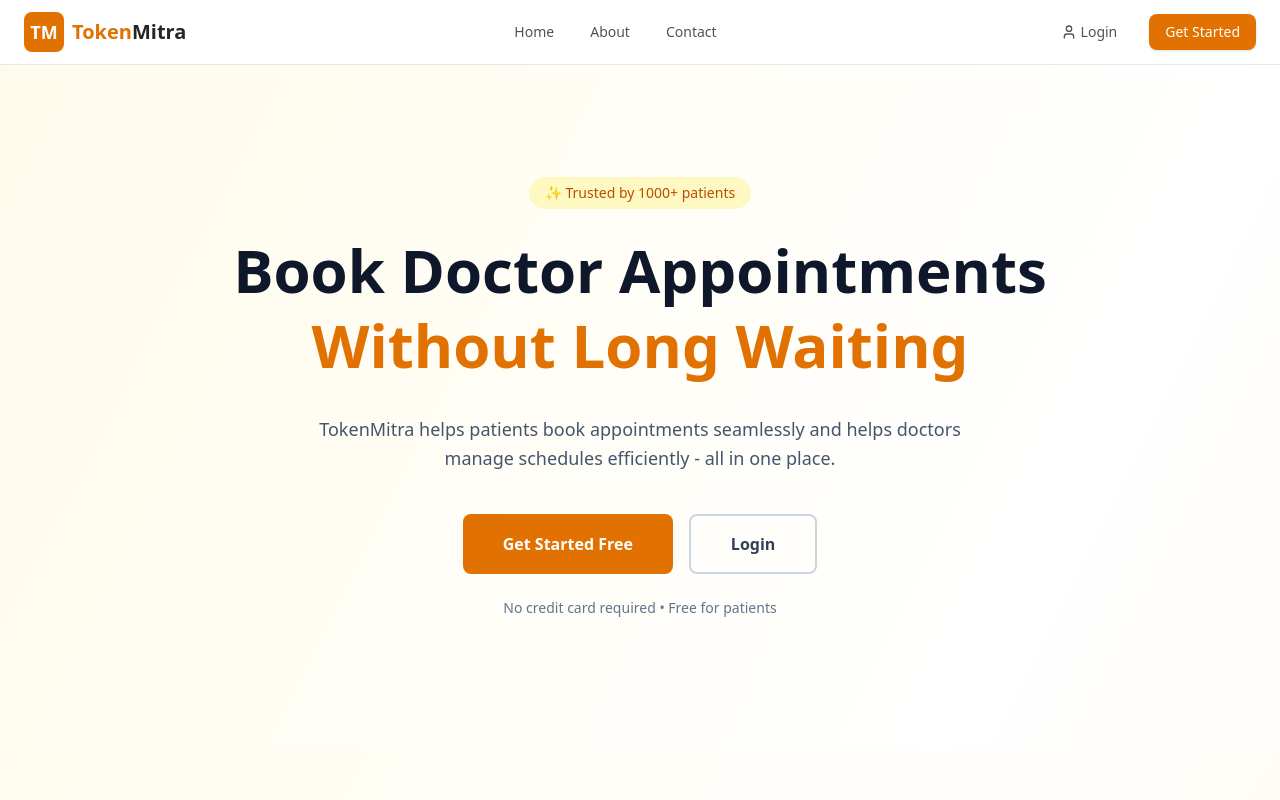
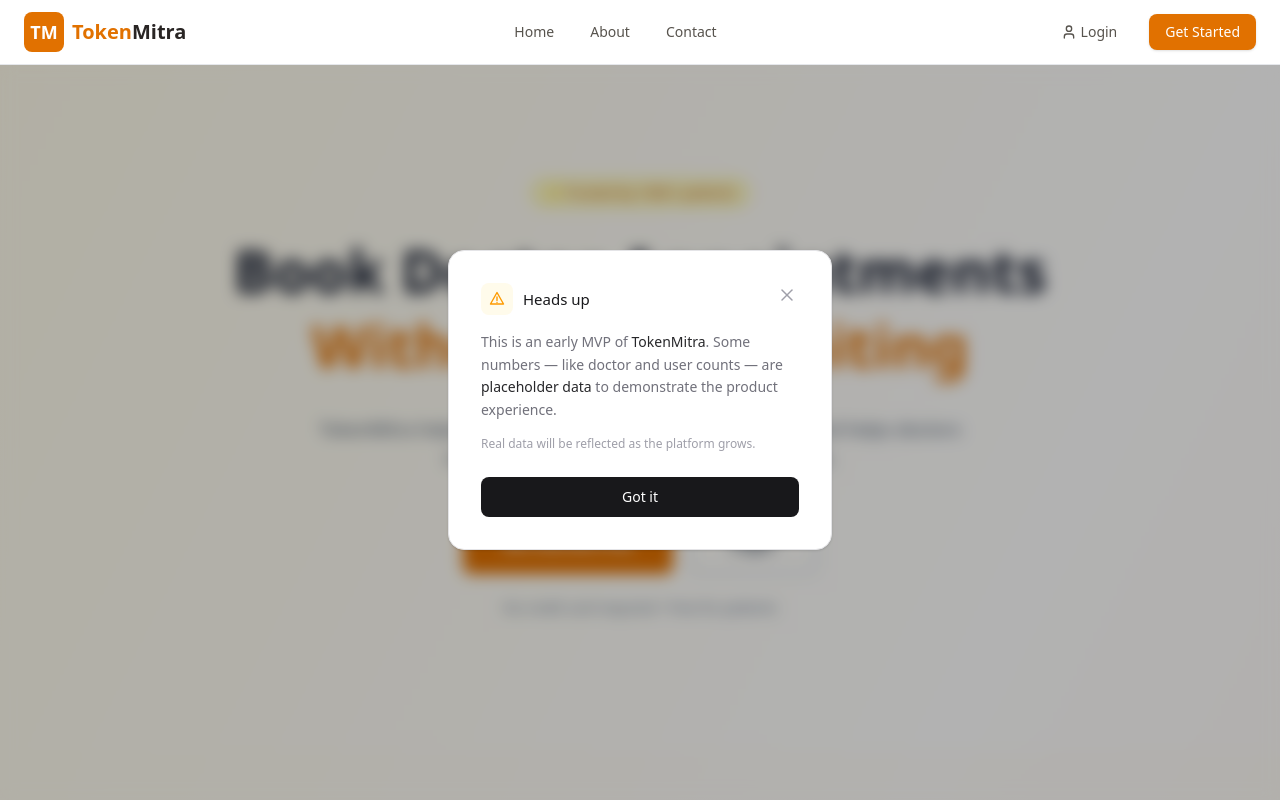
Before and after one commit to Abhijeet231/Token_Mitra, a React (Vite) app in the folder frontend/: page / in a window 1280 px wide. Shown: the top 800 px of the page. Built offline with nearby package versions, Linux system fonts and the light colour scheme; no server answers.

Commit message:
added disclaimer modal

```diff
--- a/frontend/src/App.jsx
+++ b/frontend/src/App.jsx
@@ -2,12 +2,14 @@
 import Navbar from "./components/Navbar";
 import { ToastContainer, Zoom } from "react-toastify";
 import ScrollToTop from "./routes/ScrollTop";
+import DisclaimerModal from "./components/common/DisclaimerModal.jsx";
 
 
 const App = () => {
   return (
     <>
     <ScrollToTop/>
+    <DisclaimerModal/>
       <Navbar />
       <Outlet />
 
--- /dev/null
+++ b/frontend/src/components/common/DisclaimerModal.jsx
@@ -0,0 +1,67 @@
+import { useEffect, useState } from "react";
+
+export default function DisclaimerModal() {
+  const [show, setShow] = useState(false);
+
+  useEffect(() => {
+    const seen = localStorage.getItem("seenDisclaimer");
+    if (!seen) setShow(true);
+  }, []);
+
+  const handleClose = () => {
+    localStorage.setItem("seenDisclaimer", "true");
+    setShow(false);
+  };
+
+  if (!show) return null;
+
+  return (
+    <div className="fixed inset-0 z-50 flex items-center justify-center bg-black/30 backdrop-blur-sm">
+      <div className="bg-white dark:bg-zinc-900 rounded-2xl border border-zinc-200 dark:border-zinc-700 p-8 max-w-sm w-full mx-4 shadow-sm">
+
+        {/* Header */}
+        <div className="flex items-start justify-between mb-4">
+          <div className="flex items-center gap-2.5">
+            <div className="w-8 h-8 rounded-lg bg-amber-50 dark:bg-amber-900/30 flex items-center justify-center shrink-0">
+              <svg className="w-4 h-4 text-amber-500" viewBox="0 0 16 16" fill="none">
+                <path d="M8 1.5L14.5 13H1.5L8 1.5Z" stroke="currentColor" strokeWidth="1.4" strokeLinejoin="round" />
+                <line x1="8" y1="6" x2="8" y2="9.5" stroke="currentColor" strokeWidth="1.4" strokeLinecap="round" />
+                <circle cx="8" cy="11.5" r="0.7" fill="currentColor" />
+              </svg>
+            </div>
+            <span className="text-[15px] font-medium text-zinc-900 dark:text-zinc-100">Heads up</span>
+          </div>
+          <button
+            onClick={handleClose}
+            className="text-zinc-400 hover:text-zinc-600 dark:hover:text-zinc-300 transition-colors p-1"
+          >
+            <svg className="w-4 h-4" viewBox="0 0 16 16" fill="none">
+              <line x1="3" y1="3" x2="13" y2="13" stroke="currentColor" strokeWidth="1.5" strokeLinecap="round" />
+              <line x1="13" y1="3" x2="3" y2="13" stroke="currentColor" strokeWidth="1.5" strokeLinecap="round" />
+            </svg>
+          </button>
+        </div>
+
+        {/* Body */}
+        <p className="text-sm text-zinc-500 dark:text-zinc-400 leading-relaxed">
+          This is an early MVP of{" "}
+          <span className="font-medium text-zinc-800 dark:text-zinc-200">TokenMitra</span>. Some
+          numbers — like doctor and user counts — are{" "}
+          <span className="font-medium text-zinc-800 dark:text-zinc-200">placeholder data</span> to
+          demonstrate the product experience.
+        </p>
+        <p className="text-xs text-zinc-400 dark:text-zinc-500 leading-relaxed mt-3 mb-6">
+          Real data will be reflected as the platform grows.
+        </p>
+
+        {/* CTA */}
+        <button
+          onClick={handleClose}
+          className="w-full py-2.5 bg-zinc-900 dark:bg-zinc-100 text-white dark:text-zinc-900 text-sm font-medium rounded-lg hover:bg-zinc-700 dark:hover:bg-zinc-300 transition-colors"
+        >
+          Got it
+        </button>
+      </div>
+    </div>
+  );
+}
```
